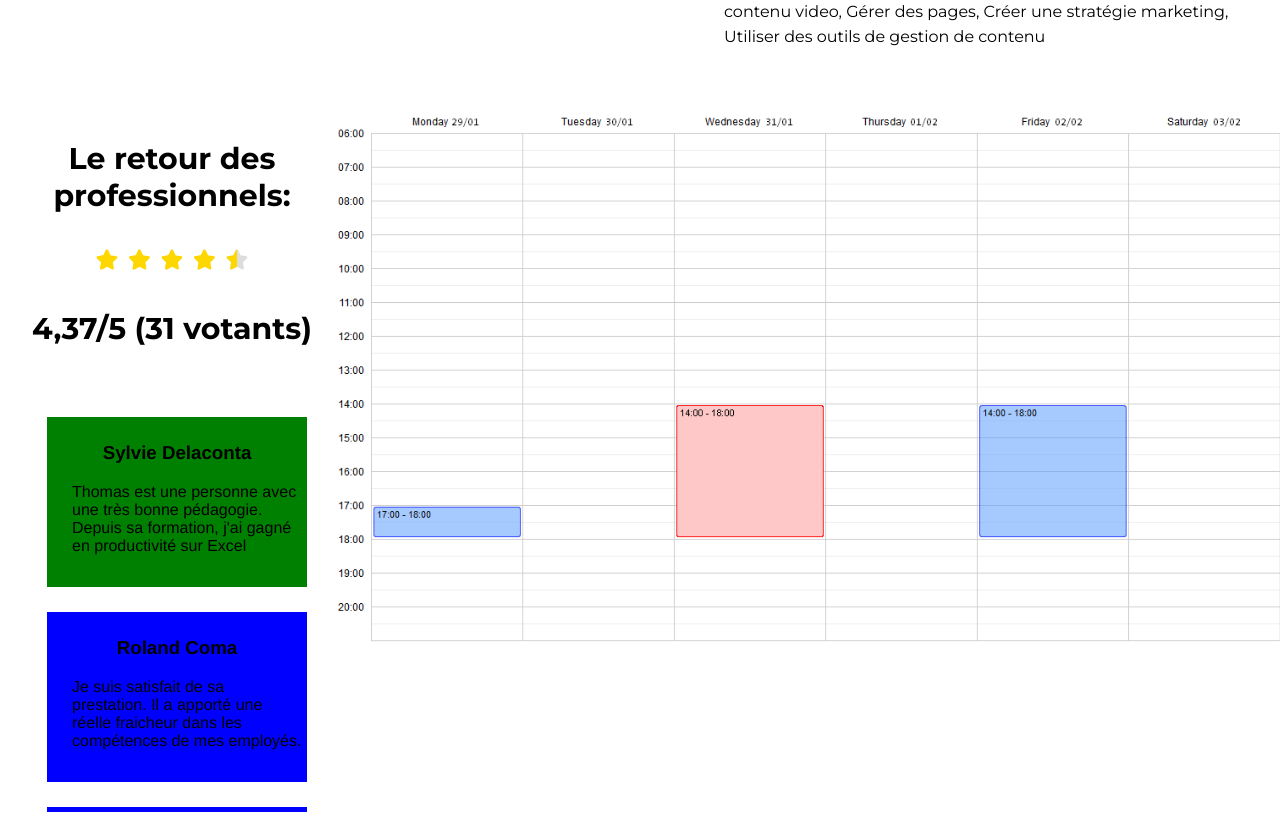
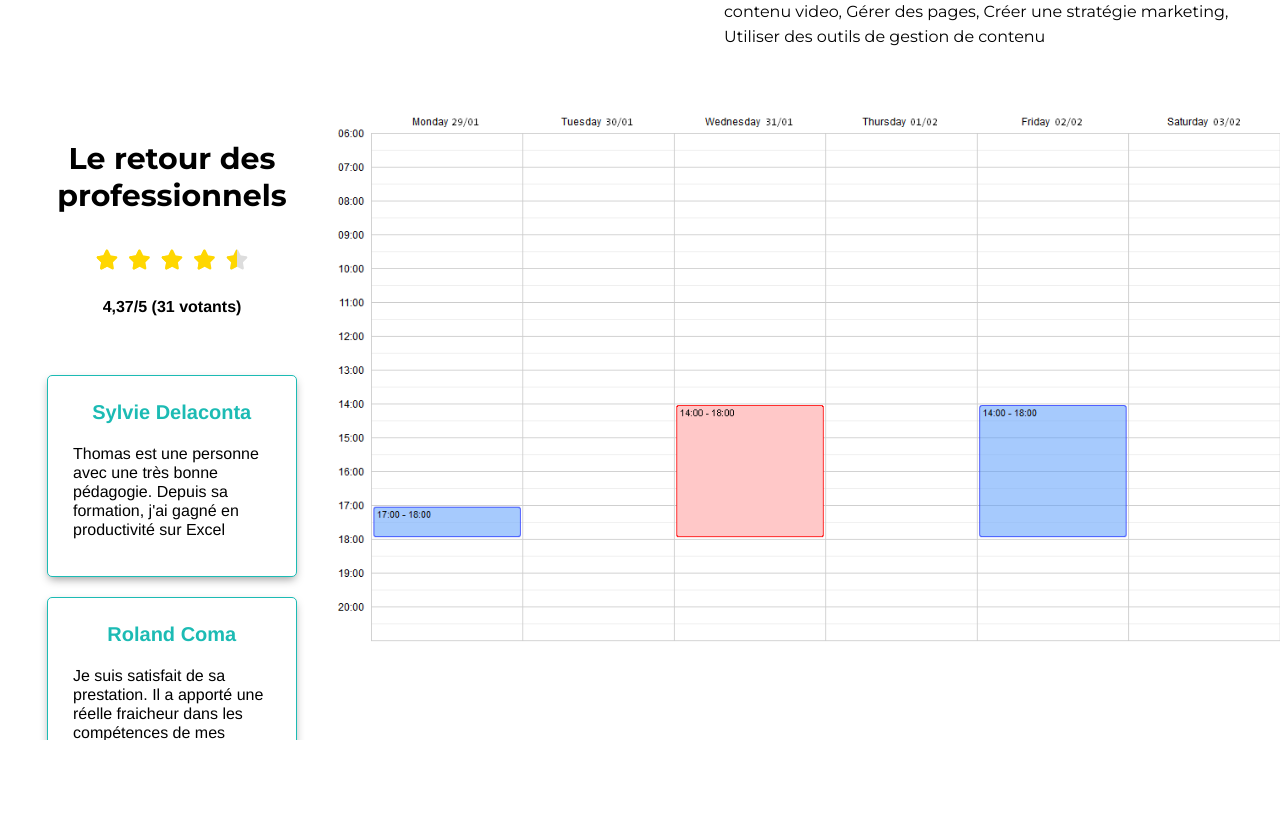
Before and after one commit to Hell0ow/startup-weekend-groupe-12, a PHP site: page /profil.html in a window 1280 px wide; the page is wider, and only the part inside the window is pictured. Shown: the part 451-1273 px from the top of that part. After the commit the page ends 1191 px from the top of that part, so only its background shows below. Run offline with PHP 8.4, Linux system fonts and the light colour scheme; some libraries are stand-ins or nearby versions.

Commit message:
update feedback

```diff
--- a/css/profil.css
+++ b/css/profil.css
@@ -126,6 +126,12 @@ body {
 	padding: 10px;
 	border: 1px solid black;
 }
+
+#profile_annex_feedback_total {
+	font-family: helvetica, serif;
+		font-size: 16px;
+}
+
 /****** Style Star Rating Widget *****/
 
 .rating {
--- a/css/style-anto.css
+++ b/css/style-anto.css
@@ -171,54 +171,32 @@ h2 > a:hover{
 #custom-feedback{
 	margin-top: 30px;
 	width: 250px;
-	height: 380px;
+	height: 350px;
 	overflow-y: scroll;
 	padding: 15px;
 
 	font-family: Helvetica;
 }
 
-#custom-I{
-	width: 100%;
-	padding: 5px;
-	background-color: green;
-	height: 160px;
+.custom-I{
+	width: 95%;
+	padding: 5px 5px 20px 5px;
+	margin-right: 5px;
+	margin-top: 20px;
+	background-color: white;
+	box-shadow: 0 4px 10px -2px rgba(0,0,0,0.4);
+	border-radius: 5px;
+	border: solid rgb(28, 187, 180) 1px;
 
 }
 
-#custom-I > h3{
-		text-align: center;
+.custom-I > h3{
+	color: rgb(28, 187, 180);
+	text-align: center;
+	font-size: 20px;
 }
-#custom-I > p{
+.custom-I > p{
 		text-align: justify-all;
+		font-size: 16px;
+		line-height: 1.2;
 }
-
-#custom-II{
-	margin-top: 25px;
-	width: 100%;
-	padding: 5px;
-	background-color: blue;
-	height: 160px;
-}
-
-#custom-II > h3{
-		text-align: center;
-}
-#custom-II > p{
-		text-align: justify-all;
-}
-
-#custom-III{
-	margin-top: 25px;
-	width: 100%;
-	padding: 5px;
-	background-color: blue;
-	height: 160px;
-}
-
-#custom-III > h3{
-		text-align: center;
-}
-#custom-III > p{
-		text-align: justify-all;
-}
--- a/profil.html
+++ b/profil.html
@@ -67,7 +67,7 @@
 		</article>
 		<article id="profile_annex">
 			<div id="profile_feedback">
-				<h2>Le retour des professionnels:</h2>
+				<h2>Le retour des professionnels</h2>
 				<fieldset class="rating">
 				    <input type="radio" id="star5" name="rating" value="5" /><label class = "full" for="star5" title="Awesome - 5 stars"></label>
 				    <input type="radio" id="star4half" name="rating" value="4 and a half" /><label class="half" for="star4half" title="Pretty good - 4.5 stars"></label>
@@ -82,15 +82,15 @@
 				</fieldset>
 				<h2 id="profile_annex_feedback_total">4,37/5 (31 votants)</h2>
 				<div id = "custom-feedback">
-					<div id = "custom-I">
+					<div class = "custom-I" style = "margin-top: 0px;">
 						<h3 class="profile_annex_feedback_name">Sylvie Delaconta</h3>
 						<p class="profile_annex_feedback_comment">Thomas est une personne avec une très bonne pédagogie. Depuis sa formation, j'ai gagné en productivité sur Excel</p>
 					</div>
-					<div id = "custom-II">
+					<div class = "custom-I">
 						<h3 class="profile_annex_feedback_name">Roland Coma</h3>
 							<p class="profile_annex_feedback_comment">Je suis satisfait de sa prestation. Il a apporté une réelle fraicheur dans les compétences de mes employés.</p>
 					</div>
-					<div id = "custom-III">
+					<div class = "custom-I" style="margin-bottom: 10px;">
 						<h3 class="profile_annex_feedback_name">Sylvie Lachelier</h3>
 							<p class="profile_annex_feedback_comment">Intervention agréable et complète. Thomas possède une pédagogie unique qui m'a permis de d'apprendre de nombreux principes.</p>
 					</div>
```
